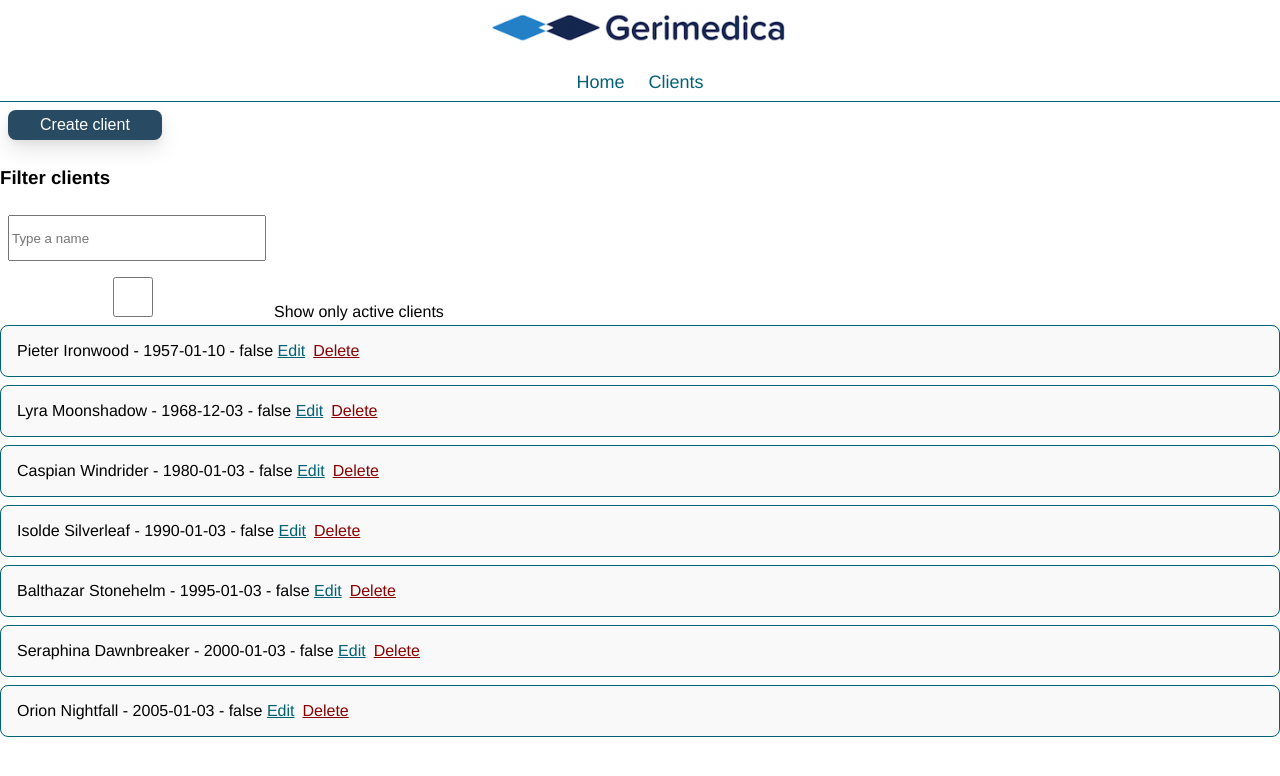
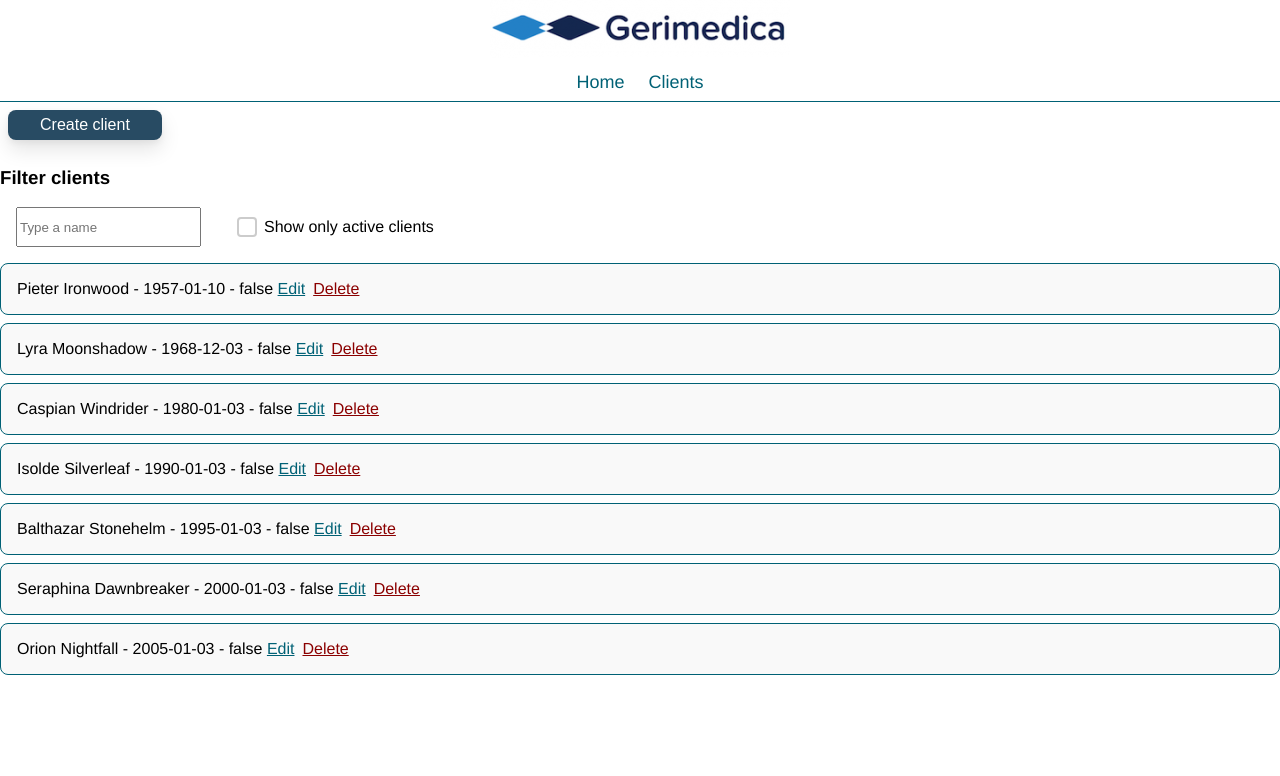
Before and after one commit to Ayronna/FrontendAngular, an Angular app: page /clients in a window 1280 px wide. Shown: the top 776 px of the page. Built offline with nearby package versions, Linux system fonts and the light colour scheme; data requests are answered from the project's data file.

Commit message:
Added client-filter component
Added client-filter component and added some styling.

```diff
--- a/src/app/clients.component.ts
+++ b/src/app/clients.component.ts
@@ -19,26 +19,13 @@ import { debounceTime, distinctUntilChanged } from "rxjs/operators";
     ></new-client-form>
 
     <div class="clients">
-      <div class="clients-filter">
-        <h3>Filter clients</h3>
-        <div class="flex-wrapper">
-          <input
-            type="text"
-            placeholder="Type a name"
-            [(ngModel)]="filterText"
-            (ngModelChange)="onNameChanged($event)"
-          />
-          <div class="filter-checkbox-wrapper">
-            <input
-              id="filterCheckbox"
-              type="checkbox"
-              [(ngModel)]="filterActive"
-              (change)="onActiveChanged()"
-            />
-            <span style="padding-left: 8px"><label for="filterCheckbox">Show only active clients</label></span>
-          </div>
-        </div>
-      </div>
+      <!-- use the new standalone filter component -->
+      <client-filter
+        [filterText]="filterText"
+        [filterActive]="filterActive"
+        (nameChange)="onNameChanged($event)"
+        (activeChange)="onActiveChanged($event)"
+      ></client-filter>
 
       <div class="client-card" *ngFor="let client of filteredClients">
         <div *ngIf="editingClientId !== client.id">
@@ -184,7 +171,9 @@ export class ClientsComponent {
     this.nameFilter$.next(value);
   }
 
-  onActiveChanged() {
+  // called with the checkbox value emitted by the client-filter component
+  onActiveChanged(value: boolean) {
+    this.filterActive = value;
     this.loadFromServer();
   }
 }
--- /dev/null
+++ b/src/app/organisms/client-filter.component.ts
@@ -0,0 +1,46 @@
+import { Component, EventEmitter, Input, Output } from '@angular/core';
+import { CommonModule } from '@angular/common';
+import { FormsModule } from '@angular/forms';
+
+@Component({
+  selector: 'client-filter',
+  standalone: true,
+  imports: [CommonModule, FormsModule],
+  template: `
+  <h3>Filter clients</h3>
+  <div class="clients-filter">
+    <input
+      type="text"
+      placeholder="Type a name"
+      [(ngModel)]="filterText"
+      (ngModelChange)="onNameChanged($event)"
+    >
+    <div class="clients-filter--checkbox-wrapper">
+      <input
+        id="filterCheckbox"
+        type="checkbox"
+        [checked]="filterActive"
+        (change)="onActiveToggled($event)"
+      >
+      <label for="filterCheckbox">Show only active clients</label>
+    </div>
+  </div>
+  `,
+})
+export class ClientFilterComponent {
+  @Input() filterText: string = '';
+  @Input() filterActive: boolean = false;
+
+  @Output() nameChange = new EventEmitter<string>();
+  @Output() activeChange = new EventEmitter<boolean>();
+
+  onNameChanged(value: string) {
+    this.nameChange.emit(value);
+  }
+
+  onActiveToggled(e: Event) {
+    const input = e.target as HTMLInputElement;
+    const checked = !!input.checked;
+    this.activeChange.emit(checked);
+  }
+}
--- a/src/app/shared/shared.module.ts
+++ b/src/app/shared/shared.module.ts
@@ -4,6 +4,7 @@ import { FormsModule } from '@angular/forms';
 
 import { ButtonComponent } from '../atoms/button.component';
 import { NewClientFormComponent } from '../organisms/new-client-form.component';
+import { ClientFilterComponent } from '../organisms/client-filter.component';
 
 @NgModule({
   // Standalone components must NOT be declared in an NgModule.
@@ -14,12 +15,14 @@ import { NewClientFormComponent } from '../organisms/new-client-form.component';
     FormsModule,
     ButtonComponent, // import standalone component
     NewClientFormComponent,
+    ClientFilterComponent,
   ],
   exports: [
     CommonModule,
     FormsModule,
     ButtonComponent, // re-export for consumers of SharedModule
     NewClientFormComponent,
+    ClientFilterComponent,
   ],
 })
 export class SharedModule {}
--- a/src/styles.scss
+++ b/src/styles.scss
@@ -2,12 +2,6 @@ body {
     margin: 0;
     padding: 0;
     font-family: Helvetica, sans-serif;
-}
-
-input {
-    width: 250px;
-    height: 40px;
-    margin: 8px;
 }
 
 .header {
@@ -53,4 +47,10 @@ a {
     color: #006175;
 }
 
+// Import Atoms
 @import 'styles/atoms/button-component.scss';
+
+// Import Molecules
+
+// Import Organisms
+@import 'styles/organisms/client-filter.scss';
--- /dev/null
+++ b/src/styles/organisms/client-filter.scss
@@ -0,0 +1,53 @@
+.clients-filter {
+    display: flex;
+    height: 40px;
+    margin: 1rem;
+}
+
+// TODO : Refactor
+// TODO : Make checkbox a reusable component
+.clients-filter--checkbox-wrapper {
+    display: flex;
+    align-items: center;
+    gap: 4px;
+    position: relative;
+    margin-left: 2rem;
+
+    input[type="checkbox"] {
+        /* Hide native checkbox but keep it accessible */
+        appearance: none;
+        width: 20px;
+        height: 20px;
+        border: 2px solid #ccc;
+        border-radius: 4px;
+        cursor: pointer;
+        position: relative;
+        outline: none;
+
+        &:checked {
+            background-color: #007bff;
+            border-color: #007bff;
+
+            &::after {
+                content: '';
+                position: absolute;
+                top: 2px;
+                left: 6px;
+                width: 5px;
+                height: 10px;
+                border: solid white;
+                border-width: 0 2px 2px 0;
+                transform: rotate(45deg);
+            }
+        }
+
+        &:focus {
+            box-shadow: 0 0 0 3px rgba(0, 123, 255, 0.3);
+        }
+    }
+
+    label {
+        cursor: pointer;
+        user-select: none;
+    }
+}
```
